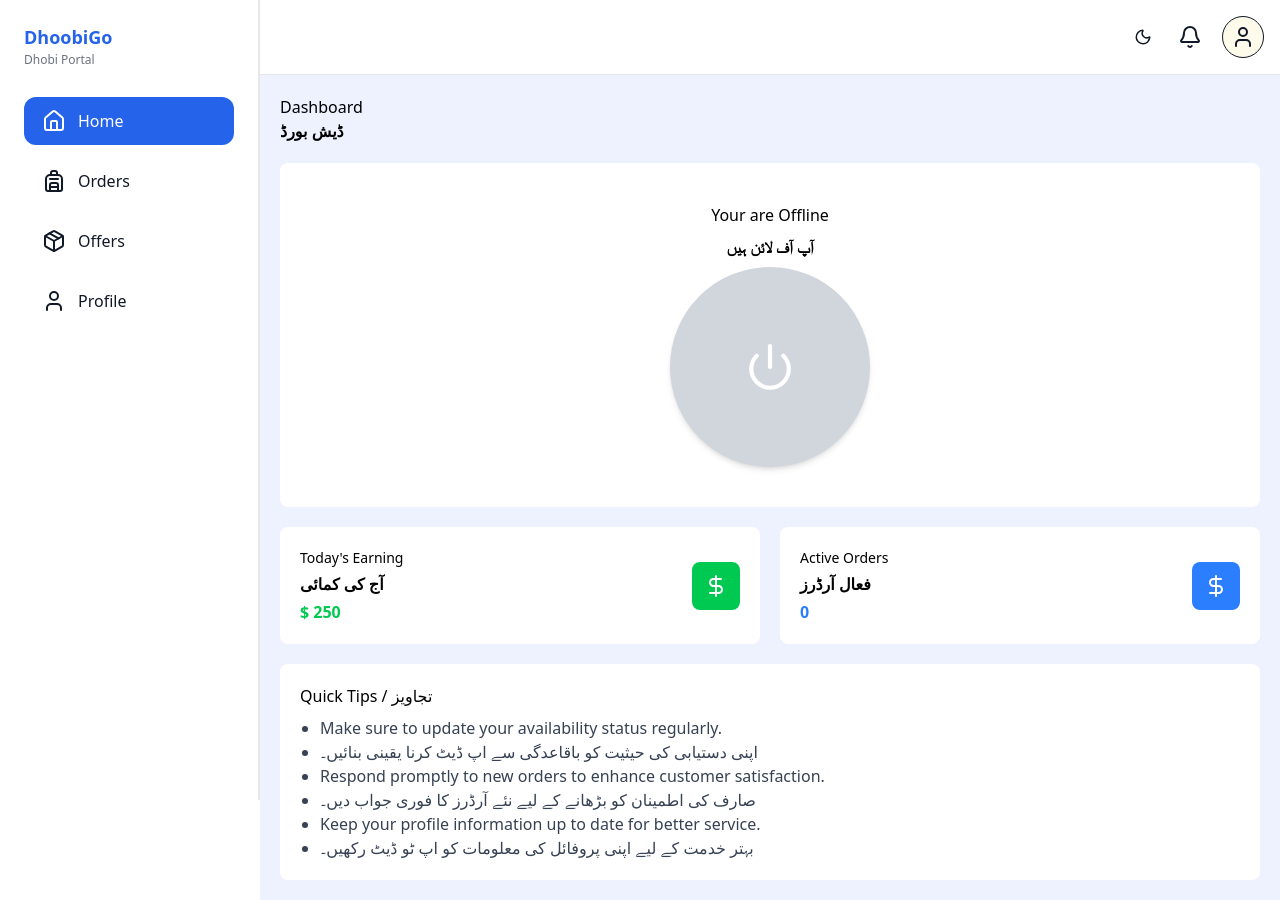
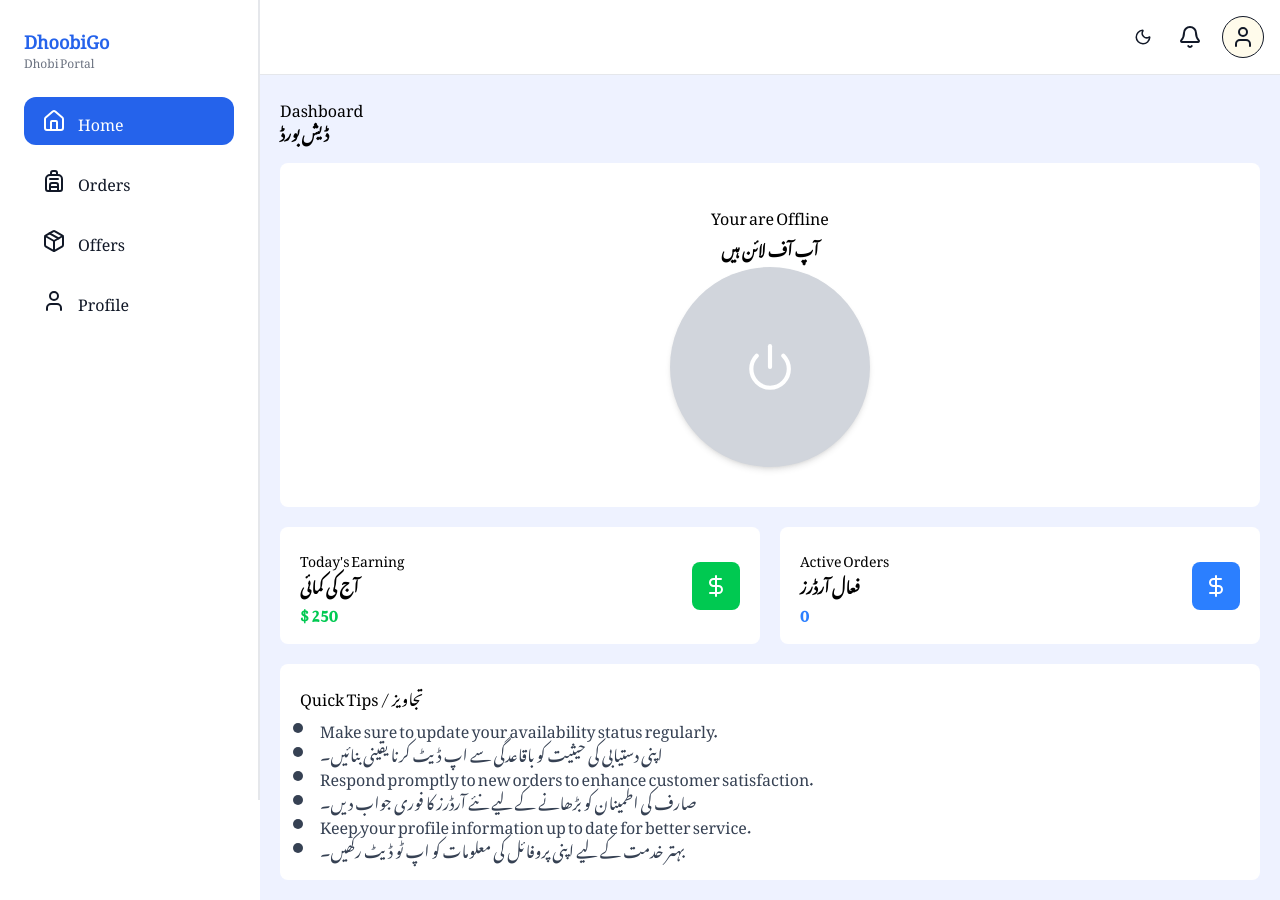
Before and after one commit to UsmanSagheer-dev/dhobigo, a Next.js app: page /dhobi in a window 1280 px wide. Built offline with nearby package versions, Linux system fonts and the light colour scheme.

Commit message:
feat: integrate Noto Nastaliq Urdu font and update styles for Sidebar and Header components

```diff
--- a/app/dhobi/components/Sidebar.tsx
+++ b/app/dhobi/components/Sidebar.tsx
@@ -95,7 +95,7 @@ const navLinkStyle: React.CSSProperties = {
   gap: 12,
   padding: "12px 18px",
   borderRadius: 12,
-  color: "#333",
+  color: "var(--foreground)",
   textDecoration: "none",
   minWidth: 180,
   // make it easier to scan and look consistent
--- a/app/globals.css
+++ b/app/globals.css
@@ -5,6 +5,14 @@
   on the root element (html) to switch themes. A small inline script will set
   the class before hydration to avoid a flash-of-unstyled-theme (FOUC).
 */
+/* Local font registration - using font files placed in public/assets/min/fonts */
+@font-face {
+  font-family: 'Noto Nastaliq Urdu';
+  src: url('/assets/min/fonts/NotoNastaliqUrdu-Regular.ttf') format('truetype');
+  font-weight: 400;
+  font-style: normal;
+  font-display: swap;
+}
 @custom-variant dark (&:where(.dark, .dark *));
 :root {
   --background: #ffffff;
@@ -13,7 +21,8 @@
   --card: #ffffff;
   --border: #e5e7eb; /* gray-200 */
   --accent: #2563eb; /* blue-600 */
-  --font-sans: var(--font-geist-sans, system-ui, -apple-system, "Segoe UI", Roboto, "Helvetica Neue", Arial);
+  /* Use the local Noto Nastaliq Urdu font first, fall back to Geist/ system fonts */
+  --font-sans: 'Noto Nastaliq Urdu', var(--font-geist-sans, system-ui, -apple-system, "Segoe UI", Roboto, "Helvetica Neue", Arial);
 }
 
 .dark {
--- a/app/layout.tsx
+++ b/app/layout.tsx
@@ -8,6 +8,7 @@ const geistSans = Geist({
   variable: "--font-geist-sans",
   subsets: ["latin"],
 });
+
 
 const geistMono = Geist_Mono({
   variable: "--font-geist-mono",
--- a/component/Header.tsx
+++ b/component/Header.tsx
@@ -3,17 +3,28 @@ import ThemeToggle from "./ThemeToggle";
 
 export default function Header() {
   return (
-        <header style={{padding:16, borderBottom:'1px solid var(--border)', backgroundColor:'var(--card)', display:'flex', justifyContent:'flex-end', alignItems:'center'}}>
-
-            <div style={{display:'flex', gap:20, alignItems:'center'}}>
-                <div className="cursor-pointer"><ThemeToggle /></div>
-                <div className="cursor-pointer"><Bell /></div>
+    <header
+      style={{
+        padding: 16,
+        borderBottom: "1px solid var(--border)",
+        backgroundColor: "var(--card)",
+        display: "flex",
+        justifyContent: "flex-end",
+        alignItems: "center",
+      }}
+    >
+      <div style={{ display: "flex", gap: 20, alignItems: "center" }}>
+        <div className="cursor-pointer">
+          <ThemeToggle />
+        </div>
+        <div className="cursor-pointer">
+          <Bell />
+        </div>
 
         <div className="bg-amber-50 border rounded-full p-2 cursor-pointer ">
           <User />
         </div>
-
       </div>
     </header>
-    )
+  );
 }
```
Also changed, not shown: public/assets/min/fonts/NotoNastaliqUrdu-Regular.ttf (added). Lines whose indentation alone changed are shown as unchanged.
